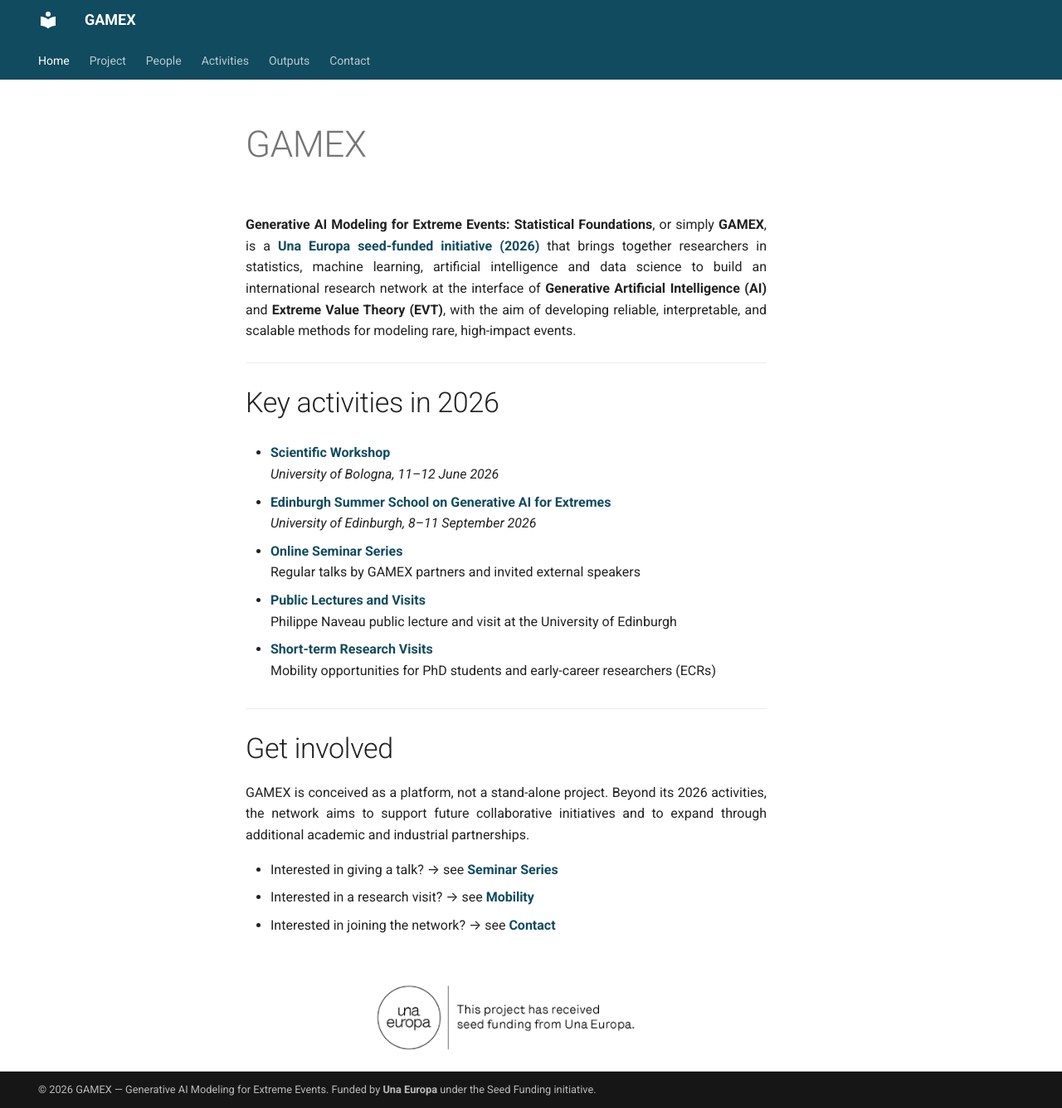
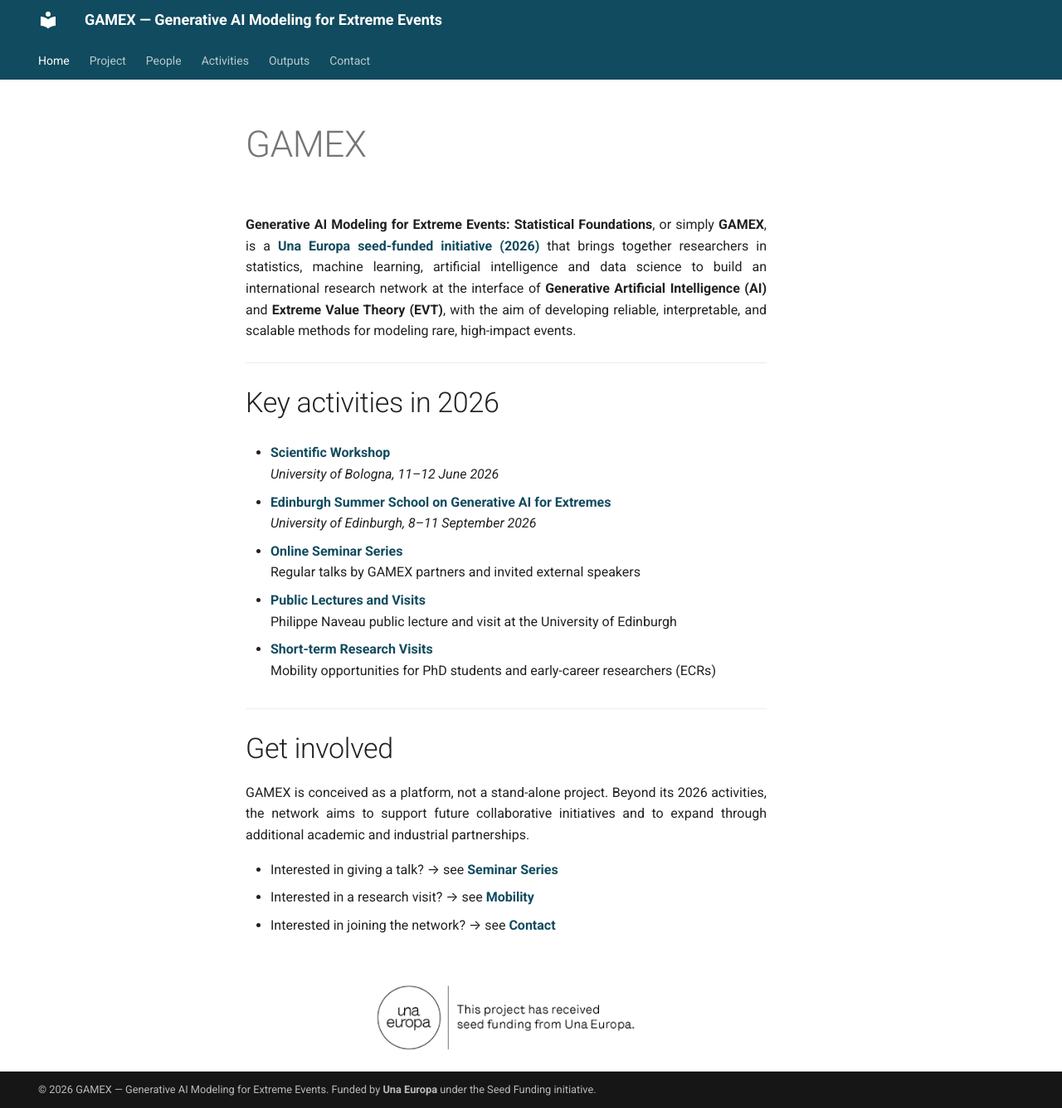
Before and after one commit to gamex-network/gamex-network.github.io, an MkDocs documentation site: the page built from docs/index.md, in a window 1280 px wide and 1336 px high. Shown: the whole window at 83% size. Built offline with MkDocs 1.6.1 and Material for MkDocs 9.7.7, drawn with Linux system fonts in a browser that asks for light colours; some of the changed lines change nothing that is shown.

Commit message:
Update mkdocs.yml

```diff
--- a/mkdocs.yml
+++ b/mkdocs.yml
@@ -1,5 +1,11 @@
-site_name: GAMEX
-site_description: Generative AI Modeling for Extreme Events
+site_name: GAMEX — Generative AI Modeling for Extreme Events
+
+site_description: >
+  GAMEX is a Una Europa-funded international research network
+  connecting Generative Artificial Intelligence and
+  Extreme Value Theory to advance the modelling of rare
+  and high-impact events.
+
 site_url: https://gamex-network.github.io/
 
 theme:
```
